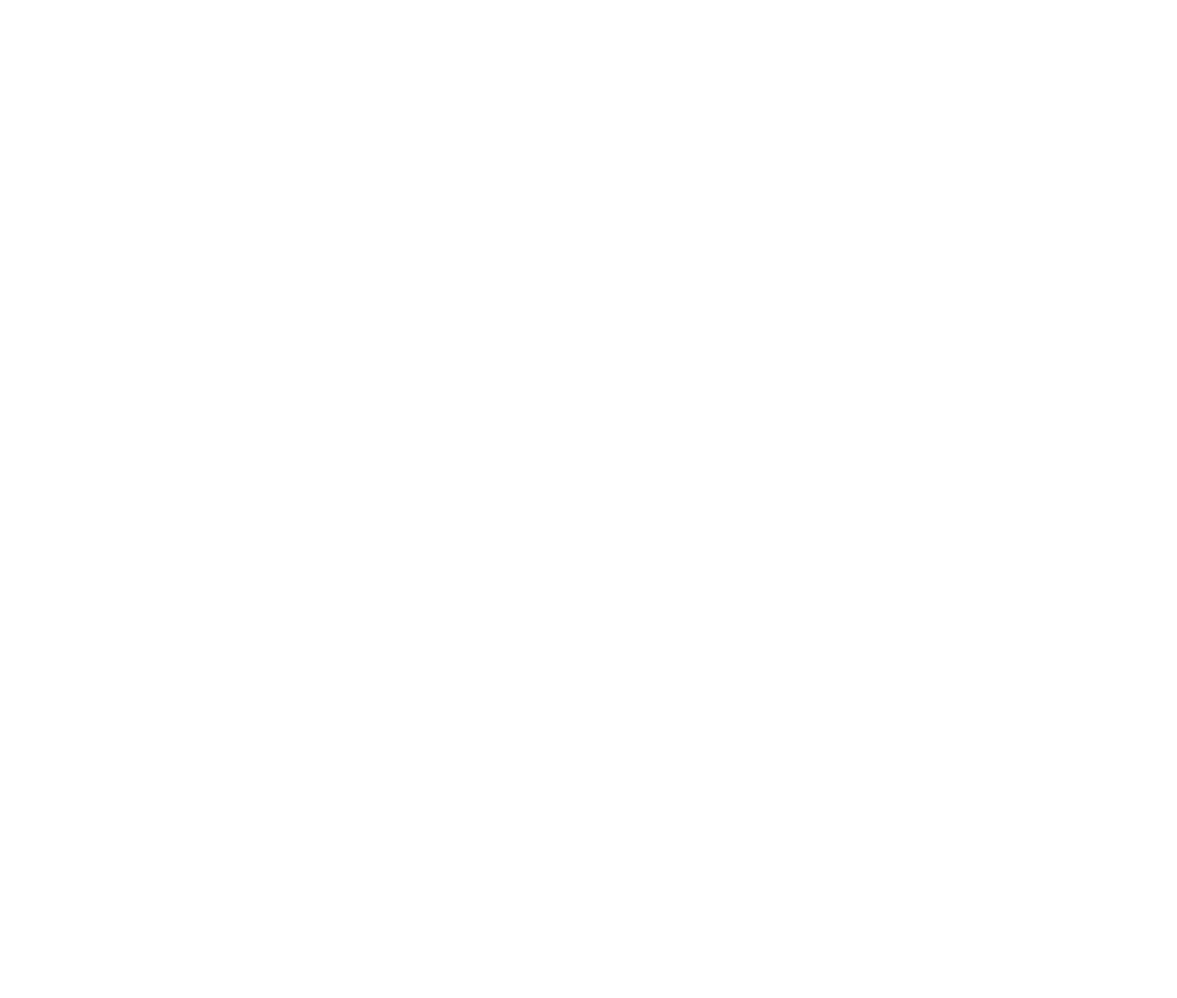
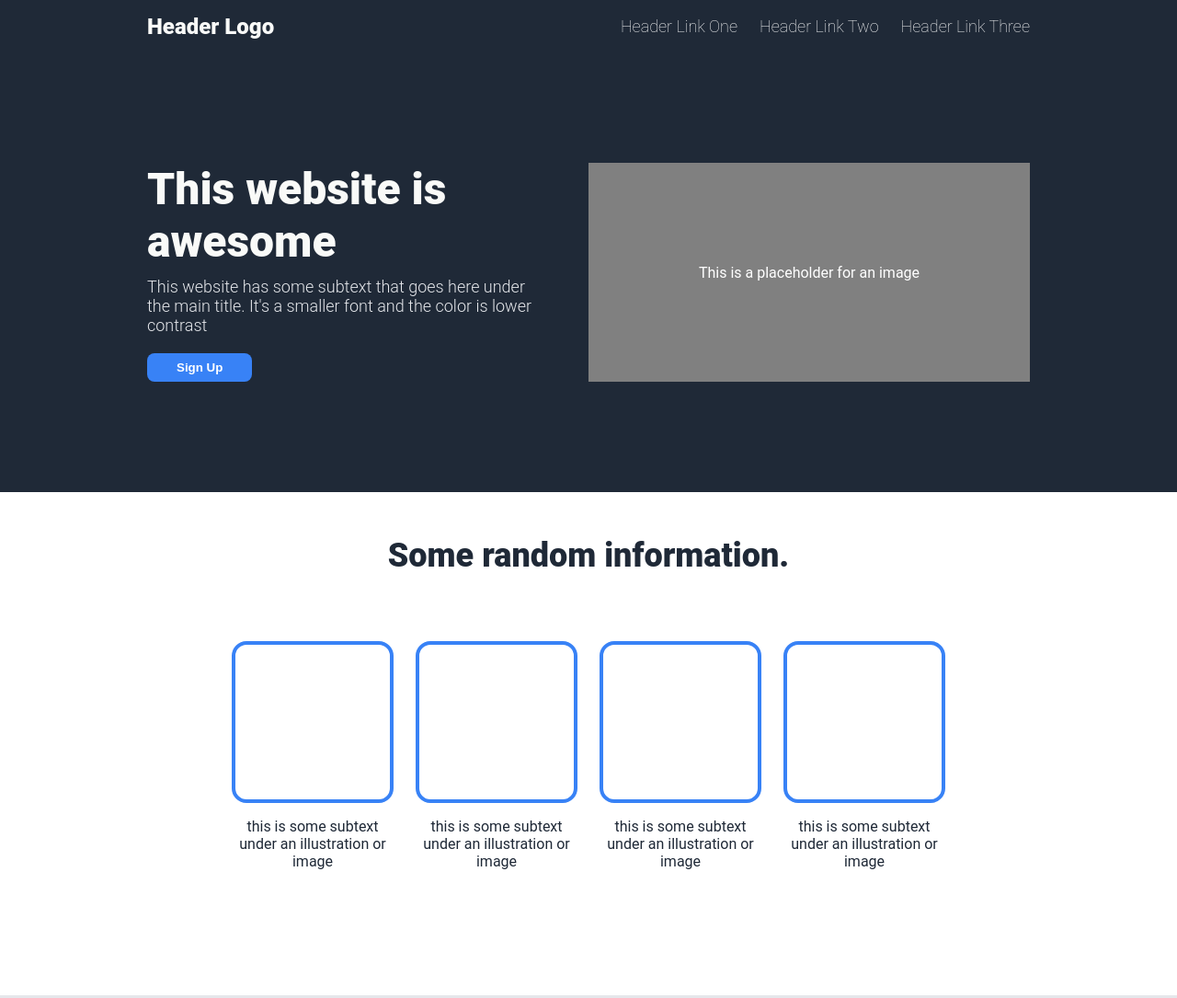
Before and after one commit to aqeluk/landing-page-flex-project, a plain HTML site: page index.html in a window 1280 px wide. Shown: the top 1085 px of the page at 92% size. Before the commit the page ends 800 px from the top, so only its background shows below. Drawn offline with Linux system fonts and the light colour scheme.

Commit message:
finished project - looks identical to image

```diff
--- a/index.html
+++ b/index.html
@@ -8,6 +8,71 @@
     <link rel="stylesheet" href="style.css" />
   </head>
   <body>
+    <header>
+      <div class="header-text">Header Logo</div>
+      <ul class="links">
+        <li><a href="#">Header Link One</a></li>
+        <li><a href="#">Header Link Two</a></li>
+        <li><a href="#">Header Link Three</a></li>
+      </ul>
+    </header>
+    <section class="hero">
+      <div class="hero-left">
+        <h1 class="hero-text">
+          This website is <br />
+          awesome
+        </h1>
+        <h3 class="hero-secondary">
+          This website has some subtext that goes here under the main title.
+          It's a smaller font and the color is lower contrast
+        </h3>
+        <button class="button-color">Sign Up</button>
+      </div>
+      <div class="hero-right">This is a placeholder for an image</div>
+    </section>
 
+    <section class="info">
+      <h2 class="info-text">Some random information.</h2>
+      <div class="randoms">
+        <div class="random">
+          <div class="square"></div>
+          <p>this is some subtext under an illustration or image</p>
+        </div>
+        <div class="random">
+          <div class="square"></div>
+          <p>this is some subtext under an illustration or image</p>
+        </div>
+        <div class="random">
+          <div class="square"></div>
+          <p>this is some subtext under an illustration or image</p>
+        </div>
+        <div class="random">
+          <div class="square"></div>
+          <p>this is some subtext under an illustration or image</p>
+        </div>
+      </div>
+    </section>
+    <section class="quote-bg">
+      <h2 class="quote-text">
+        This is an inspiring quote, or a testimonial from a customer. Maybe it's
+        just filling up space, or maybe people will actually read it. Who knows?
+        All I know is that it looks nice.
+      </h2>
+      <h4 class="quote-author">-Thor, God of Thunder</h4>
+    </section>
+    <section class="cta">
+      <div class="cta-container">
+        <div class="cta-text">
+          <h4 class="cta-primary">Call to action! It's time!</h4>
+          <h6 class="cta-secondary">
+            Sign up for our product by clicking that button right over there!
+          </h6>
+        </div>
+        <div><button class="cta-button">Sign Up</button></div>
+      </div>
+    </section>
+    <section class="footer">
+      Made by AQEL UK - Design created by The Odin Project
+    </section>
   </body>
 </html>
--- a/style.css
+++ b/style.css
@@ -2,40 +2,220 @@ html {
   font-family: Roboto, sans-serif;
 }
 
-.dark {
+body {
   background-color: #1f2937;
+  color: #ffffff;
+  margin: 0;
+}
+
+header {
+  display: flex;
+  justify-content: space-between;
+  align-items: center;
+  width: 75%;
+  margin: 0 auto;
+}
+
+a {
+  text-decoration: none;
+  color: #ffffff;
+}
+
+* {
+  list-style-type: none;
+}
+
+.header-text {
+  font-size: 24px;
+  font-weight: 900;
+  color: #f9faf8;
+}
+
+.links {
+  font-weight: 100;
+  font-size: 18px;
+  color: #e5e7eb;
+  display: flex;
+  gap: 24px;
+}
+
+.hero {
+  display: flex;
+  justify-content: space-between;
+  flex-wrap: wrap;
+  align-items: stretch;
+  padding: 120px 0px 120px;
+  width: 75%;
+  margin: 0 auto;
+}
+
+.hero-left,
+.hero-right {
+  flex: 0 1 auto;
+  max-width: 50%;
+}
+
+.hero-right {
+  flex: 1 1 auto;
+  display: flex;
+  justify-content: center;
+  align-items: center;
+  background-color: gray;
 }
 
 .hero-text {
   font-size: 48px;
   color: #f9faf8;
   font-weight: 900;
+  padding: 0;
+  margin: 0;
 }
 
 .hero-secondary {
   font-size: 18px;
   color: #e5e7eb;
-}
-
-.logo-text {
-    font-size: 24px;
-    color: #f9faf8;
+  font-weight: 300;
+  padding: 10px 0px 20px;
+  padding-right: 20px;
+  margin: 0;
+  margin-right: 40px;
 }
 
 .button-color {
-    color: #3882f6;
+  background-color: #3882f6;
+  border: inherit;
+  border-radius: 8px;
+  padding: 8px 32px;
+  color: #ffffff;
+  font-weight: 600;
 }
+
+.info {
+  background-color: white;
+  color: #1f2937;
+  text-align: center;
+  padding-top: 24px;
+}
+
 .info-text {
   font-size: 36px;
   color: #1f2937;
   font-weight: 900;
+  padding: 24px;
+  width: 75%;
+  margin: 0 auto;
 }
+
+.randoms {
+  padding: 48px;
+  width: 60%;
+  margin: 0 auto;
+  display: flex;
+  justify-content: center;
+  gap: 32px;
+  padding-bottom: 120px;
+}
+
+.random {
+  display: flex;
+  flex-direction: column;
+  align-items: center;
+}
+
+.square {
+  border: 4px solid #3882f6;
+  border-radius: 16px;
+  width: 100%;
+  aspect-ratio: 1 / 1;
+  display: flex;
+  justify-content: center;
+  align-items: center;
+}
+
+/* If you need to support browsers that don't support aspect-ratio */
+@supports not (aspect-ratio: 1 / 1) {
+  .square {
+    height: 0;
+    padding-bottom: 100%;
+  }
+
+  .square::before {
+    content: "";
+    float: left;
+    padding-top: 100%;
+  }
+}
+
 .quote-bg {
-    color: #e5e7eb;
+  background-color: #e5e7eb;
+  padding: 80px 0px 80px;
 }
-.hero-secondary {
+
+.quote-text,
+.quote-author {
+  width: 55%;
+  margin: 0 auto;
+}
+
+.quote-text {
   font-size: 36px;
   color: #1f2937;
   font-style: italic;
   font-weight: 300;
 }
+
+.quote-author {
+  color: black;
+  text-align: right;
+}
+
+.cta {
+  background-color: white;
+  padding: 120px 20px 120px;
+}
+
+.cta-container {
+  display: flex;
+  justify-content: space-around;
+  align-items: center;
+  background-color: #3882f6;
+  color: white;
+  width: 75%;
+  margin: 0 auto;
+  border-radius: 8px;
+}
+
+.cta-primary, .cta-secondary {
+    margin: 0;
+    padding: 0;
+}
+
+.cta-text {
+    padding: 48px;
+}
+
+.cta-primary {
+font-size: 24px;
+}
+
+.cta-secondary{
+    font-size: 16px;
+    font-weight: 300;
+
+}
+
+.cta-button {
+  background-color: #3882f6;
+  border: 2px solid white;
+  border-radius: 8px;
+  padding: 8px 32px;
+  color: #ffffff;
+  font-weight: 600;
+}
+
+.footer {
+  display: flex;
+  justify-content: center;
+  align-items: center;
+  padding: 24px;
+}
```
Lines whose indentation alone changed are shown as unchanged.
